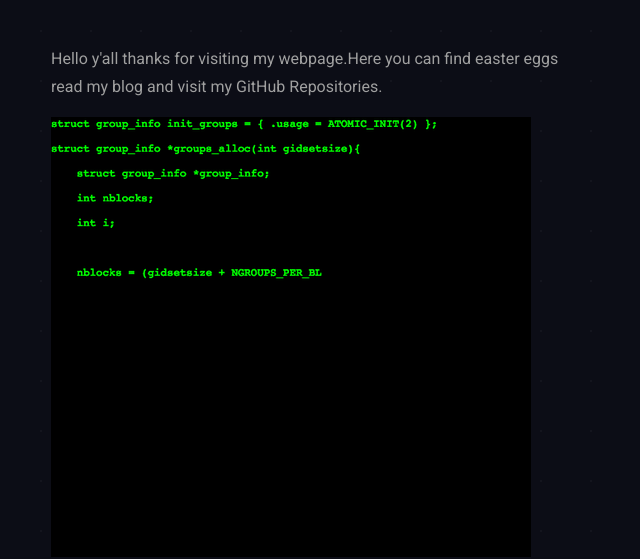
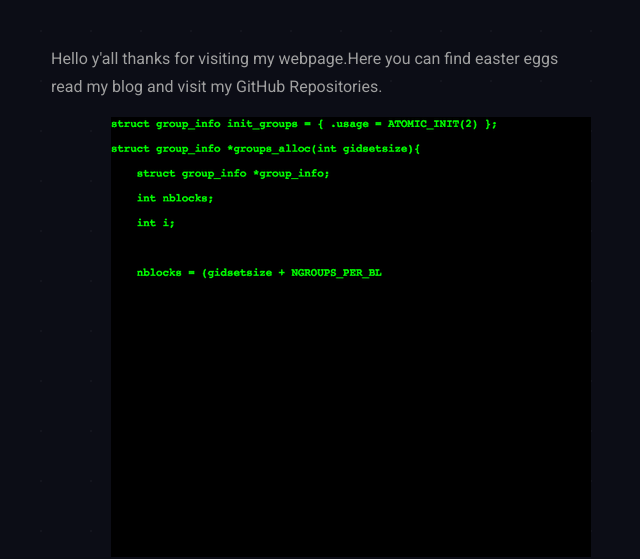
Before and after one commit to M4V3RICK-VB/M4V3RICK-VB.github.io, a plain HTML site: page index.html in a window 1280 px wide. Shown: the part 244-803 px from the top of the page, without its empty margins (34-674 px from the left). Drawn offline with nearby package versions, Linux system fonts and the light colour scheme; a web font is replaced by a local one.

Commit message:
Update index.html

```diff
--- a/index.html
+++ b/index.html
@@ -42,11 +42,10 @@
         <div class="col-xl-6">
           <h1 class="display-2">M4V3RIC<span class="vim-caret">K</span></h1>
           <div class="lead mb-3 text-mono text-success">Hi welcome To my webpag<span class="vim-caret">e</span></div>
-
           <p class="mt-5 text-grey text-spacey">
            Hello y'all thanks for visiting my webpage.Here you can find easter eggs read my blog and visit my GitHub Repositories.
           </p>
-          <img src="/images/giphy-preview.gif" align='left' alt='Haker lel'>
+          <img src="/images/giphy-preview.gif" align='right' alt='Haker lel'>
         </div>
       </div>
   </div>
```
